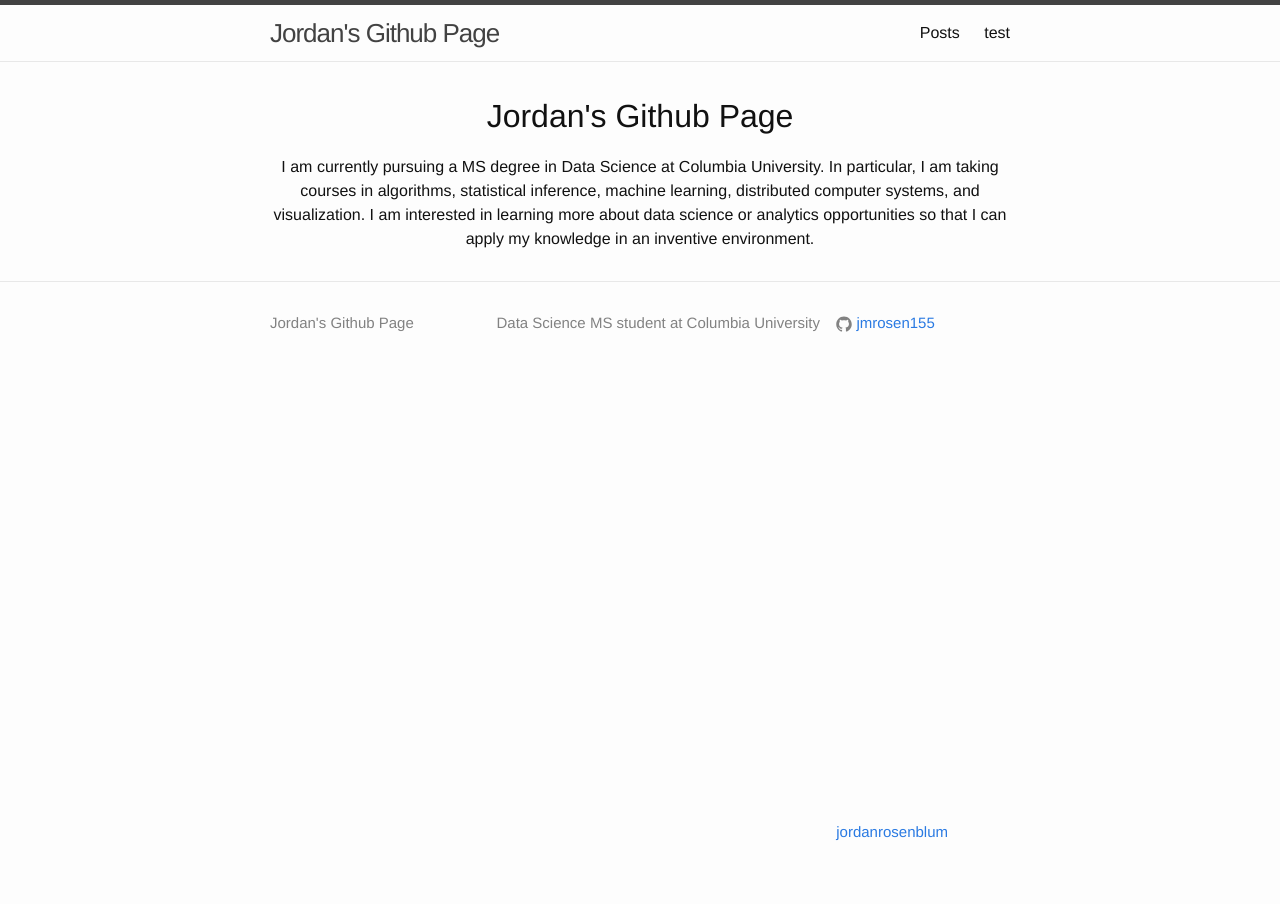
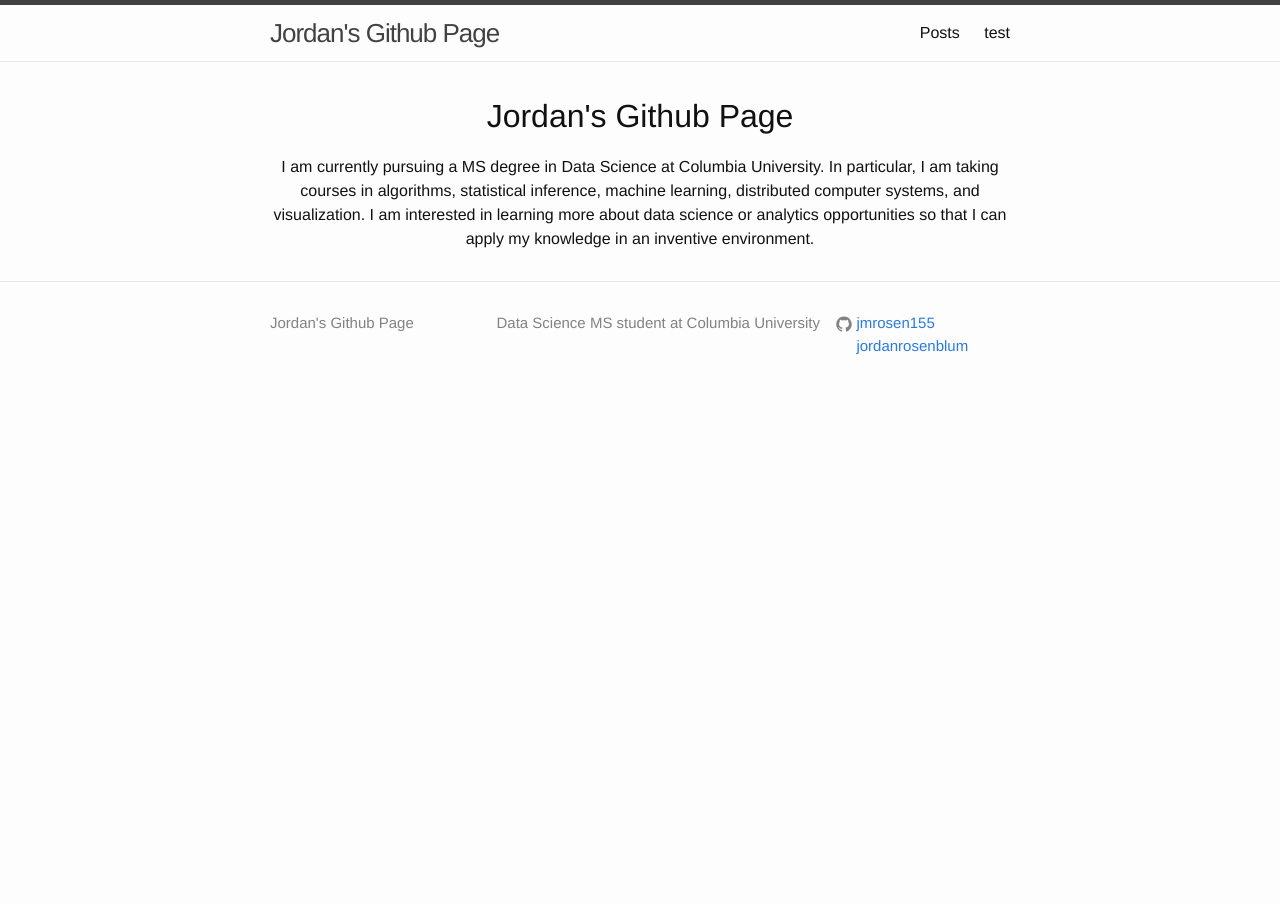
Before and after one commit to jmrosen155/jmrosen155.github.io, a Jekyll site: the page built from index.html, in a window 1280 px wide. Built offline with Jekyll 4.4.1, drawn with Linux system fonts in a browser that asks for light colours.

Commit message:
Update footer.html

```diff
--- a/_includes/footer.html
+++ b/_includes/footer.html
@@ -34,7 +34,7 @@
           <li>
             <a href="https://linkedin.com/in/{{ site.linkedin_username }}">
               <span class="icon-17 linkedin">
-                <svg width="640" height="480" xmlns="http://www.w3.org/2000/svg", viewBox="0 0 16 16">
+                <svg width="16" height="16" xmlns="http://www.w3.org/2000/svg">
                   <path fill="#828282" d="M186.4 142.4c0 19-15.3 34.5-34.2 34.5 -18.9 0-34.2-15.4-34.2-34.5 0-19 15.3-34.5 34.2-34.5C171.1 107.9 186.4 123.4 186.4 142.4zM181.4 201.3h-57.8V388.1h57.8V201.3zM273.8 201.3h-55.4V388.1h55.4c0 0 0-69.3 0-98 0-26.3 12.1-41.9 35.2-41.9 21.3 0 31.5 15 31.5 41.9 0 26.9 0 98 0 98h57.5c0 0 0-68.2 0-118.3 0-50-28.3-74.2-68-74.2 -39.6 0-56.3 30.9-56.3 30.9v-25.2H273.8z"/>
                 </svg>
               </span>
```
